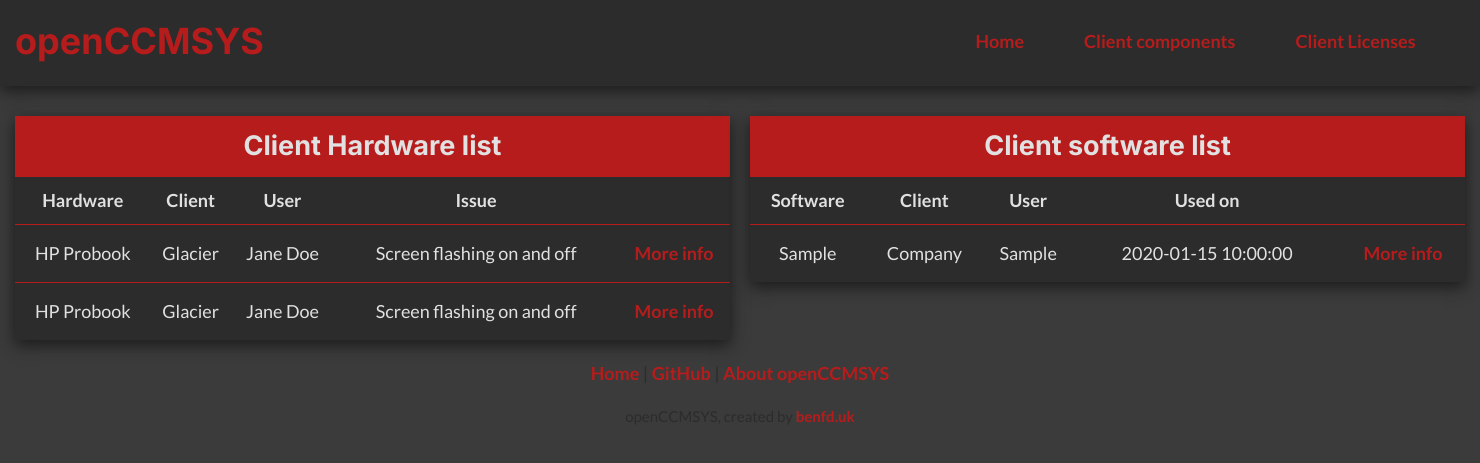
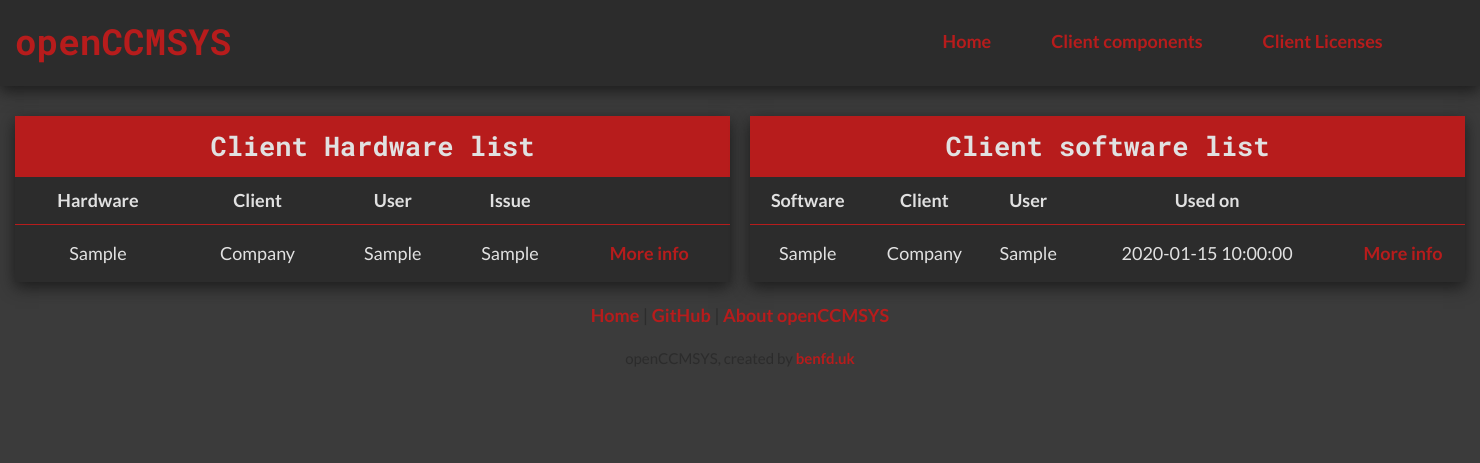
Before and after one commit to xeofd/opencmsys, a PHP site: page / in a window 1480 px wide. Shown: the top 463 px of the page. Run offline with PHP 8.4, Linux system fonts and the light colour scheme; tables that the repository leaves empty or names only in its code hold one stand-in row (values such as "Sample post").

Commit message:
14-03-20, 08:48; Hardware pull fixed, no issue with script just with how pages interacted. Added in check to see if homepage or not to strip out unneeded data.

```diff
--- a/app/private/required.php
+++ b/app/private/required.php
@@ -1,6 +1,8 @@
 <?php
 
 ini_set('display_errors', 1);
+ini_set('display_startup_errors', 1);
+error_reporting(E_ALL);
 
 function open_read_connection(){
     global $dbt;
--- a/app/public/css/core.css
+++ b/app/public/css/core.css
@@ -21,7 +21,7 @@ To learn how to use stack-design goto https://learn.benfd.uk/stack-design
     --stack-background-color: rgb(59, 59, 59);
     /* Typography variables */
     --stack-primary-font: 'Lato', sans-serif;
-    --stack-secondary-font: 'Inter', sans-serif;
+    --stack-secondary-font: 'Roboto Mono', monospace;;
     /* Styling variables */
     --stack-box-shadow: 0px 5px 15px var(--stack-shadowed-color);
 }
@@ -239,7 +239,10 @@ ul{
     cursor: pointer;
     border-top: 1px solid var(--stack-primary-color);
 }
-
+#stack-table--hardware-issue{
+    max-width: 150px;
+    overflow: hidden;
+}
 /* User Interface items */
 
 /* Form elements */
--- a/app/public/index.php
+++ b/app/public/index.php
@@ -47,20 +47,12 @@
                                     </tr>
                                 </thead>
                                 <tbody>
-                                    <tr class="stack-table--data-row">
-                                        <td class="stack-table--data" name="component_list_hardware">HP Probook</td>
-                                        <td class="stack-table--data" name="component_list_client">Glacier</td>
-                                        <td class="stack-table--data" name="component_list_user">Jane Doe</td>
-                                        <td class="stack-table--data" name="component_list_issue">Screen flashing on and off</td>
-                                        <td class="stack-table--data" name="component_list_link"><a href="#" class="stack-table--link">More info</a></td>
-                                    </tr>
-                                    <tr class="stack-table--data-row">
-                                        <td class="stack-table--data">HP Probook</td>
-                                        <td class="stack-table--data">Glacier</td>
-                                        <td class="stack-table--data">Jane Doe</td>
-                                        <td class="stack-table--data">Screen flashing on and off</td>
-                                        <td class="stack-table--data"><a href="#" class="stack-table--link">More info</a></td>
-                                    </tr>
+                                    <?php
+
+                                        $homepage = true;
+                                        require("scripts/hardware_pull.php");
+
+                                    ?>
                                 </tbody>
                             </table>
 
--- a/app/public/scripts/hardware_pull.php
+++ b/app/public/scripts/hardware_pull.php
@@ -14,16 +14,33 @@ try{
     $pull->setFetchMode(PDO::FETCH_ASSOC);
 
     //Pull in and display data
+    if($homepage == true){
         while($display = $pull->fetch()){
             echo("<tr class=\"stack-table--data-row\">
             <td class=\"stack-table--data\" name=\"component_list_hardware\">".$display['client_hardware_model']."</td>".
             "<td class=\"stack-table--data\" name=\"component_list_client\">Company</td>".
             "<td class=\"stack-table--data\" name=\"component_list_user\">".$display['client_hardware_user']."</td>".
-        "<td class=\"stack-table--data\" name=\"component_list_issue\">".$display['client_hardware_issue']."</td>".
-        "<td class=\"stack-table--data\" name=\"component_list_date\">".$display['client_hardware_recent_contact']."/td>".
-        "<td class=\"stack-table--data\" name=\"component_list_complete\">"."</td>".
+            "<td class=\"stack-table--data\" id=\"stack-table--hardware-issue\" name=\"component_list_issue\">".$display['client_hardware_issue']."</td>".
             "<td class=\"stack-table--data\" name=\"component_list_link\"><a href=\"#\" class=\"".$display['client_hardware_link']."\" class=\"stack-table--link\">More info</a></td></tr>");
             $found = true;
+        }
+    } else{
+        while($display = $pull->fetch()){
+            if($display['client_hardware_is_active'] == 1){
+                $is_active_result = "<form><input type=\"checkbox\" class=\"stack-form--checkbox\" /></form>";
+            }else{
+                $is_active_result = "<form><input type=\"checkbox\" class=\"stack-form--checkbox\" checked /></form>";
+            }
+            echo("<tr class=\"stack-table--data-row\">
+            <td class=\"stack-table--data\" name=\"component_list_hardware\">".$display['client_hardware_model']."</td>".
+            "<td class=\"stack-table--data\" name=\"component_list_client\">Company</td>".
+            "<td class=\"stack-table--data\" name=\"component_list_user\">".$display['client_hardware_user']."</td>".
+            "<td class=\"stack-table--data\" id=\"stack-table--hardware-issue\" name=\"component_list_issue\">".$display['client_hardware_issue']."</td>".
+            "<td class=\"stack-table--data\" name=\"component_list_date\">".$display['client_hardware_recent_contact']."</td>".
+            "<td class=\"stack-table--data\" name=\"component_list_complete\">".$is_active_result."</td>".
+            "<td class=\"stack-table--data\" name=\"component_list_link\"><a href=\"#\" class=\"".$display['client_hardware_link']."\" class=\"stack-table--link\">More info</a></td></tr>");
+            $found = true;
+        }
     }
     if (!$found){
         echo("<div class=\"stack-error--no-data\"><h2>There are no license keys to display</h2></div>");
@@ -34,7 +51,7 @@ try{
     $dbt = null;
 
 } catch (PDOException $error){
-    die("<div class=\"stack-error--heads-up\"><h3>Cannot collect data from database: </h3><p>".$error->getMessage()."</p>");
+    die("<div class=\"stack-error--no-data\"><h3>Cannot collect data from database: </h3><p>".$error->getMessage()."</p>");
 }
 
 ?>
--- a/app/public/scripts/licenses_pull.php
+++ b/app/public/scripts/licenses_pull.php
@@ -32,7 +32,7 @@ try{
     $dbt = null;
 
 } catch (PDOException $error){
-    die("<div class=\"stack-error--heads-up\"><h1>Cannot collect data from database: ".$error->getMessage()."</h1>");
+    die("<div class=\"stack-error--no-data\"><h1>Cannot collect data from database: ".$error->getMessage()."</h1>");
 }
 
 ?>
--- a/app/public/scripts/tags.php
+++ b/app/public/scripts/tags.php
@@ -3,7 +3,7 @@ $header_tags = <<<EOL
 <!-- Meta tags -->
 <title>openCCMSYS</title>
 <!-- Links -->
-<link href="https://fonts.googleapis.com/css?family=Lato:400,700|Inter:400,700&display=swap" rel="stylesheet">
+<link href="https://fonts.googleapis.com/css?family=Lato:400,700|Roboto+Mono:400,700&display=swap" rel="stylesheet">
 <link href="css/core.css" rel="stylesheet" type="text/css" />
 <!-- Scripts -->
 <script src="scripts/core.js"></script>
```
Also changed, not shown: app/public/client-hardware.php (+2 -14 lines). Lines whose indentation alone changed are shown as unchanged.
